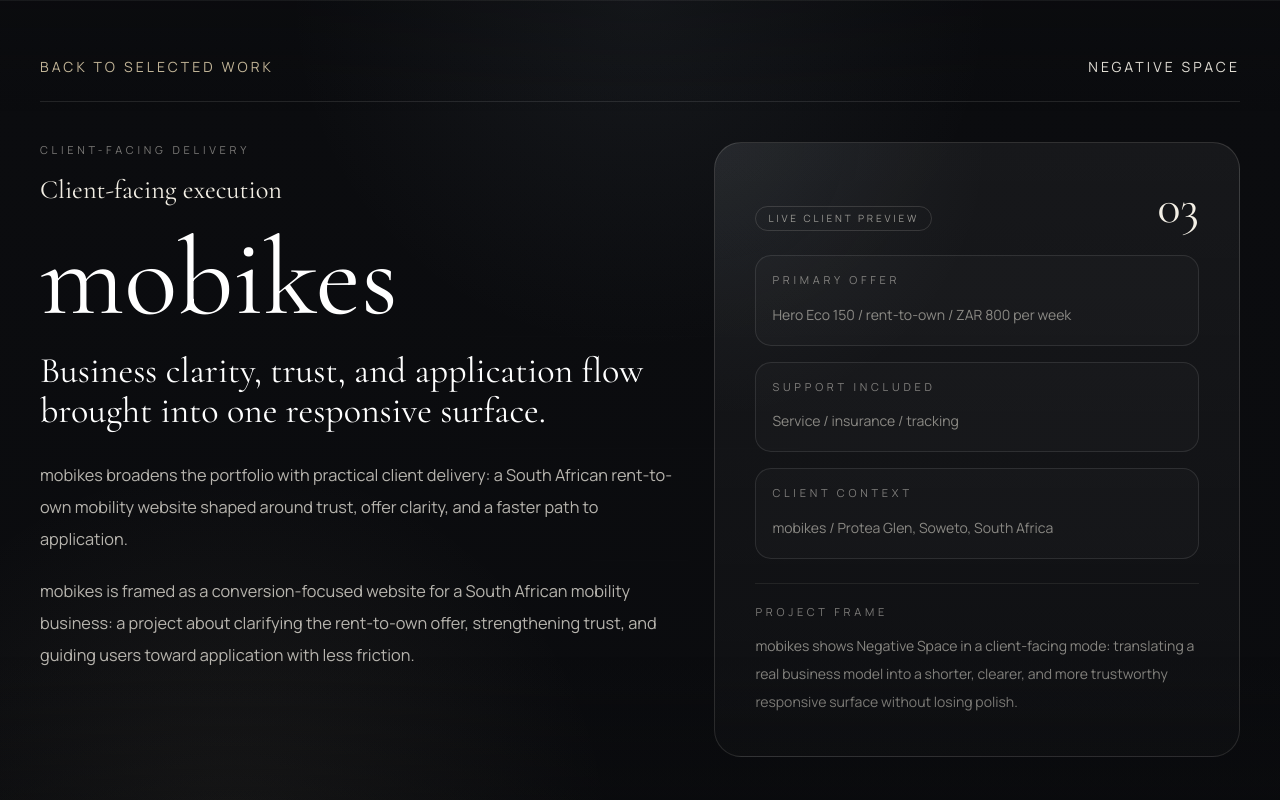
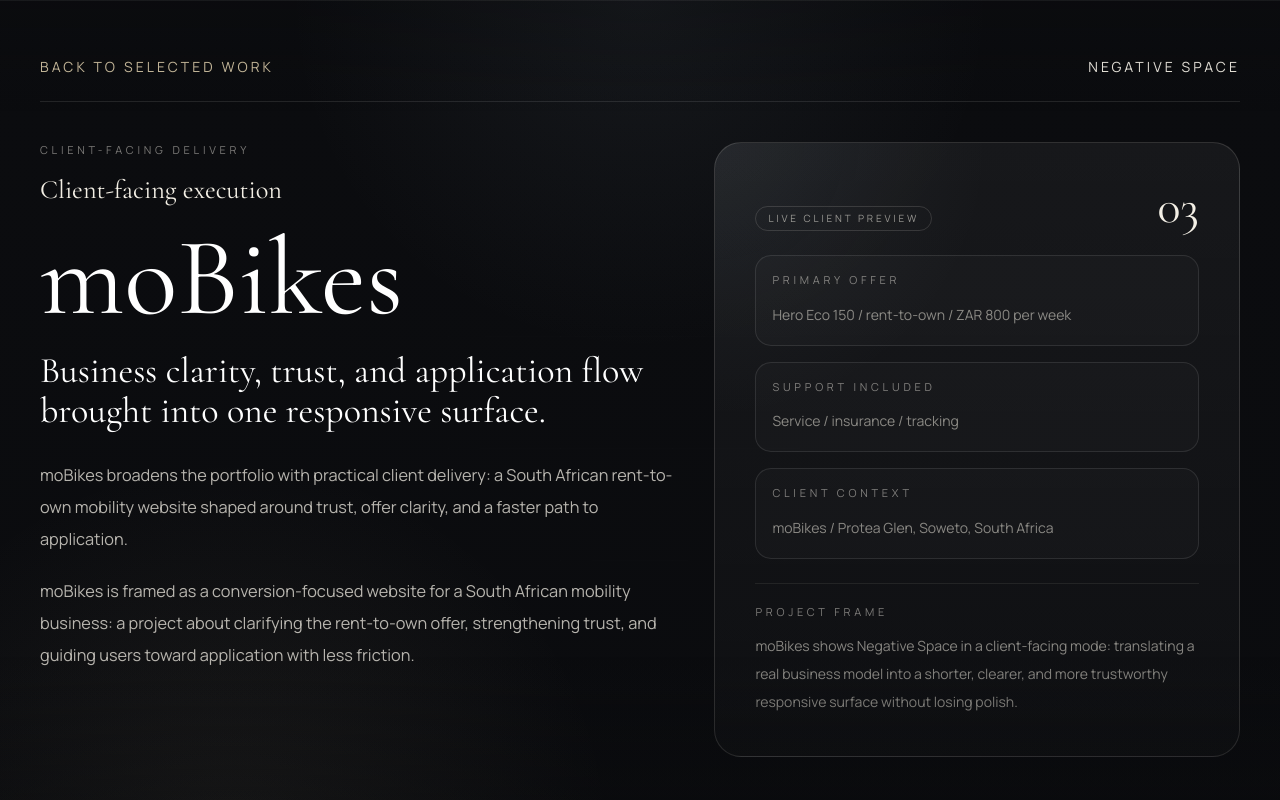
Before and after one commit to ngwenduAction/portfolio, a Next.js app: page /work/mobikes in a window 1280 px wide. Shown: the top 800 px of the page. Built offline with nearby package versions, Linux system fonts and the light colour scheme; no server answers.

Commit message:
updated moBikes casing

```diff
--- a/app/work/mobikes/page.tsx
+++ b/app/work/mobikes/page.tsx
@@ -7,7 +7,7 @@
 import { getFeaturedWorkBySlug } from "@/content/featured-work";
 
 export function generateMetadata(): Metadata {
-  const project = getFeaturedWorkBySlug("mobikes");
+  const project = getFeaturedWorkBySlug("moBikes");
 
   if (!project) {
     return {};
@@ -44,8 +44,8 @@
   };
 }
 
-export default function MobikesPage() {
-  const project = getFeaturedWorkBySlug("mobikes");
+export default function moBikesPage() {
+  const project = getFeaturedWorkBySlug("moBikes");
 
   if (!project) {
     notFound();
@@ -198,7 +198,9 @@
             <header className="section-header grid gap-6 lg:grid-cols-[minmax(0,0.96fr)_minmax(20rem,1.04fr)]">
               <div>
                 <p className="eyebrow">Key systems / decisions</p>
-                <h2 className="section-title">{project.caseStudy.systemsHeading}</h2>
+                <h2 className="section-title">
+                  {project.caseStudy.systemsHeading}
+                </h2>
               </div>
               <p className="body-copy max-w-2xl lg:justify-self-end">
                 {project.caseStudy.systemsIntro}
@@ -258,7 +260,8 @@
                     Cellphones, accessories, servicing, repairs, maintenance,
                     and fingerprint or background checks all remain part of the
                     business context. The site had to acknowledge that wider
-                    service surface without losing focus on the motorcycle offer.
+                    service surface without losing focus on the motorcycle
+                    offer.
                   </p>
                 </div>
 
@@ -282,7 +285,7 @@
               <div>
                 <p className="eyebrow">{project.caseStudy.outcomeHeading}</p>
                 <h2 className="section-title text-[2.35rem] sm:text-[3rem]">
-                  What mobikes adds to the portfolio.
+                  What moBikes adds to the portfolio.
                 </h2>
               </div>
               <p className="body-copy">{project.caseStudy.outcomeIntro}</p>
@@ -318,7 +321,9 @@
 
               <div className="fine-rule pt-5">
                 <p className="eyebrow">Closing note</p>
-                <p className="body-copy-soft">{project.caseStudy.closingNote}</p>
+                <p className="body-copy-soft">
+                  {project.caseStudy.closingNote}
+                </p>
               </div>
             </aside>
           </Reveal>
--- a/components/site/SelectedWorkSection.tsx
+++ b/components/site/SelectedWorkSection.tsx
@@ -18,9 +18,9 @@
             <p className="body-copy max-w-2xl lg:justify-self-end">
               The work section is organized around an authored pair first, then
               widened by applied delivery and systems architecture.{" "}
-              {"S\u00C9RA"} and Signal Field establish the conceptual frame;
-              KOI and mobikes show how the same discipline extends into
-              full-stack engineering and business-facing execution.
+              {"S\u00C9RA"} and Signal Field establish the conceptual frame; KOI
+              and moBikes show how the same discipline extends into full-stack
+              engineering and business-facing execution.
             </p>
           </header>
         </Reveal>
@@ -127,7 +127,7 @@
                 <div>
                   <p className="eyebrow">Applied delivery and systems</p>
                   <h3 className="font-display text-3xl leading-tight text-white sm:text-[2.75rem]">
-                    KOI anchors the engineering depth, while mobikes proves the
+                    KOI anchors the engineering depth, while moBikes proves the
                     same frontend discipline in a real business-facing context.
                   </h3>
                 </div>
--- a/content/featured-work.ts
+++ b/content/featured-work.ts
@@ -1,4 +1,4 @@
-export type FeaturedWorkSlug = "sera" | "signal-field" | "mobikes" | "koi";
+export type FeaturedWorkSlug = "sera" | "signal-field" | "moBikes" | "koi";
 
 export type WorkLink = {
   label: string;
@@ -266,17 +266,17 @@
     },
   },
   {
-    slug: "mobikes",
+    slug: "moBikes",
     homepageGroup: "supporting",
     index: "03",
-    title: "mobikes",
-    path: "/work/mobikes",
+    title: "moBikes",
+    path: "/work/moBikes",
     label: "Client-facing delivery",
     year: "Rent-to-own mobility website",
     thesis:
       "Business clarity, trust, and application flow brought into one responsive surface.",
     summary:
-      "mobikes broadens the portfolio with practical client delivery: a South African rent-to-own mobility website shaped around trust, offer clarity, and a faster path to application.",
+      "moBikes broadens the portfolio with practical client delivery: a South African rent-to-own mobility website shaped around trust, offer clarity, and a faster path to application.",
     role: "Website design and front-end development",
     focus: [
       "conversion-focused information clarity",
@@ -288,22 +288,22 @@
     motion:
       "Motion remains minimal and business-readable. The emphasis is on hierarchy, button clarity, and transitions that support scanning rather than competing with the primary offer.",
     rendering:
-      "mobikes is a practical HTML, CSS, and JavaScript build prepared for hosting, WhatsApp contact, and a live Google Form application flow.",
+      "moBikes is a practical HTML, CSS, and JavaScript build prepared for hosting, WhatsApp contact, and a live Google Form application flow.",
     status: "Live client preview",
     detailIntro:
-      "mobikes shows Negative Space in a client-facing mode: translating a real business model into a shorter, clearer, and more trustworthy responsive surface without losing polish.",
+      "moBikes shows Negative Space in a client-facing mode: translating a real business model into a shorter, clearer, and more trustworthy responsive surface without losing polish.",
     links: {
       caseStudy: {
-        href: "/work/mobikes",
+        href: "/work/moBikes",
       },
       liveSite: {
-        href: "https://mobikes-preview.netlify.app/",
+        href: "https://moBikes-preview.netlify.app/",
       },
     },
     caseStudy: {
       introLabel: "Client-facing execution",
       introSummary:
-        "mobikes is framed as a conversion-focused website for a South African mobility business: a project about clarifying the rent-to-own offer, strengthening trust, and guiding users toward application with less friction.",
+        "moBikes is framed as a conversion-focused website for a South African mobility business: a project about clarifying the rent-to-own offer, strengthening trust, and guiding users toward application with less friction.",
       heroSignals: [
         {
           label: "Primary offer",
@@ -315,7 +315,7 @@
         },
         {
           label: "Client context",
-          value: "mobikes / Protea Glen, Soweto, South Africa",
+          value: "moBikes / Protea Glen, Soweto, South Africa",
         },
       ],
       roleNotes: [
@@ -325,7 +325,7 @@
       ],
       systemsHeading: "Key systems and conversion decisions",
       systemsIntro:
-        "The value in mobikes comes from practical clarity. The site had to communicate financing, product priority, supporting services, and contact actions without turning into a long explanatory page that diluted intent.",
+        "The value in moBikes comes from practical clarity. The site had to communicate financing, product priority, supporting services, and contact actions without turning into a long explanatory page that diluted intent.",
       systemsDecisions: [
         {
           title: "Offer-first homepage structure",
@@ -359,7 +359,7 @@
       ],
       outcomeHeading: "Outcome / reflection",
       outcomeIntro:
-        "mobikes demonstrates how Negative Space operates when the work is accountable to a real business outcome: stronger trust, a clearer offer, and a more direct path to application.",
+        "moBikes demonstrates how Negative Space operates when the work is accountable to a real business outcome: stronger trust, a clearer offer, and a more direct path to application.",
       outcomePoints: [
         "The project proves client-facing delivery with practical frontend execution instead of purely conceptual framing.",
         "It shows an ability to simplify information architecture around business goals and evolving feedback.",
@@ -371,7 +371,7 @@
         { label: "Email directly", href: "mailto:ngwendu.action@gmail.com" },
       ],
       closingNote:
-        "mobikes broadens the portfolio by proving that polished frontend thinking can stay practical: clear structure, direct conversion paths, responsive discipline, and iteration in service of a real client outcome.",
+        "moBikes broadens the portfolio by proving that polished frontend thinking can stay practical: clear structure, direct conversion paths, responsive discipline, and iteration in service of a real client outcome.",
     },
   },
   {
```
